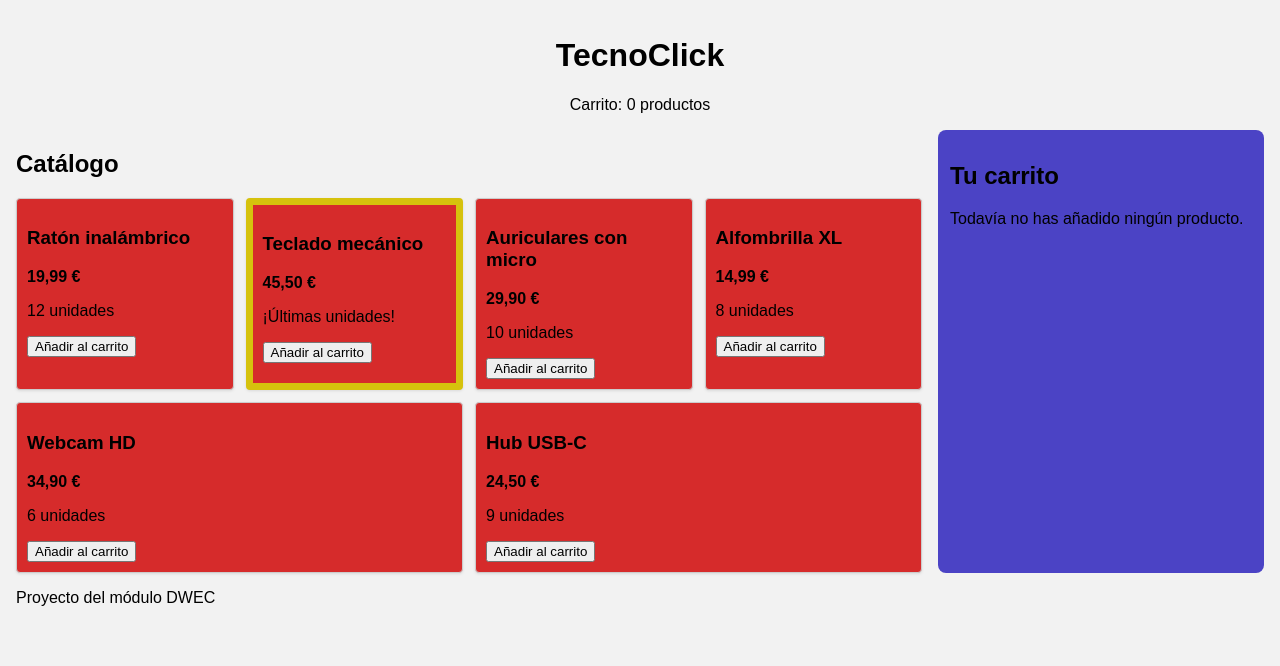
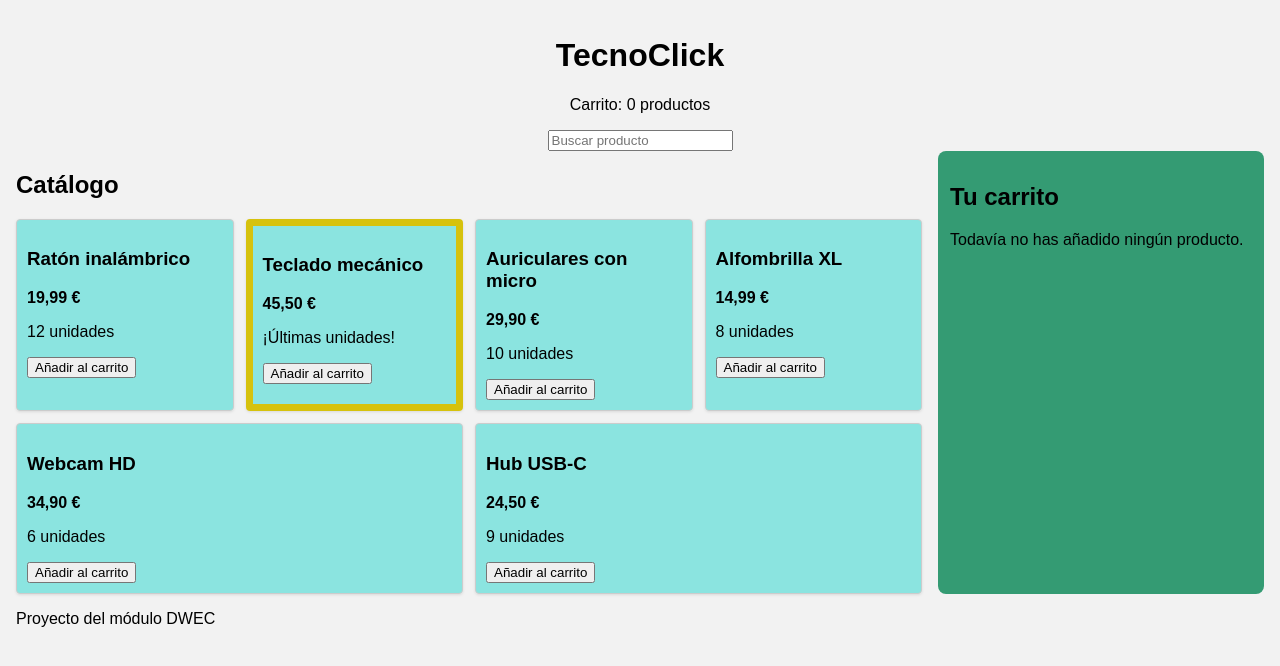
Before and after one commit to Brytoxx021/TecnoClick, a plain HTML site: page index.html in a window 1280 px wide. Drawn offline with Linux system fonts and the light colour scheme.

Commit message:
Añado en el <header> un buscador y unas transiciones suaves

```diff
--- a/estilos.css
+++ b/estilos.css
@@ -5,8 +5,8 @@
 }
 
 :root {
-    --fondo-tarjeta: rgb(214, 43, 43);
-    --fondo-carrito: #4b43c5;
+    --fondo-tarjeta: rgba(64, 219, 212, 0.575);
+    --fondo-carrito: #349b73;
 }
 
 body {
@@ -49,7 +49,14 @@ header {
     border-radius: 4px;
     padding: 10px;
     box-shadow: 0 1px 3px rgba(0,0,0,0.1);
+    transition: background 0.3s ease;
+
 }
+
+.producto:hover {
+    background: rgba(0, 255, 242, 0.575);
+}
+
 
 .stock-bajo {
     border: 7px solid #d6c20d;
--- a/index.html
+++ b/index.html
@@ -10,6 +10,7 @@
     <header>
         <h1>TecnoClick</h1>
         <p class="contador-carrito">Carrito: 0 productos</p>
+        <input type="search" placeholder="Buscar producto">
     </header>
 
     <main class="escaparate">
```
